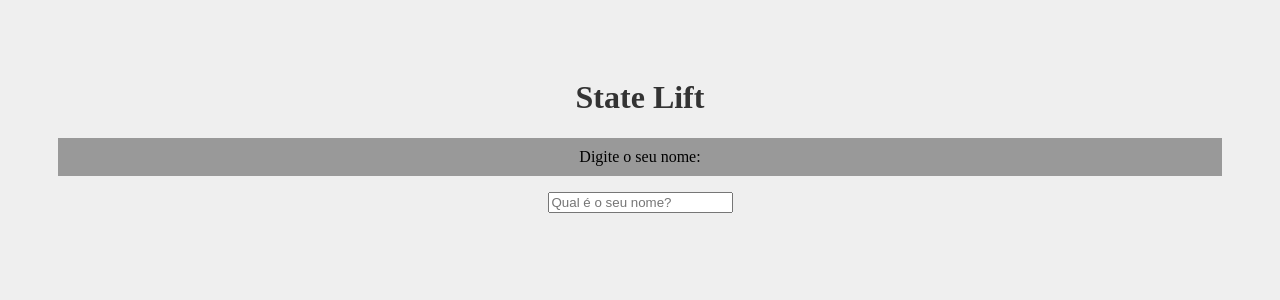
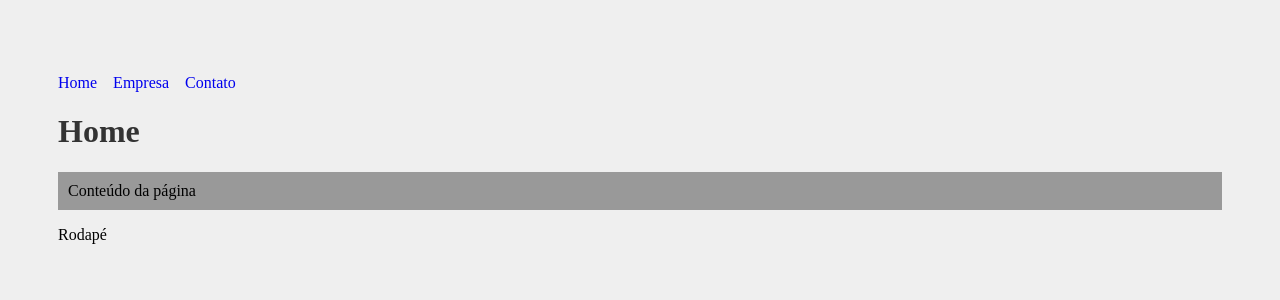
Before and after one commit to adryancsmendes/aprendendo-react, a React (Create React App) app: page / in a window 1280 px wide. Shown: the top 300 px of the page. Built offline with nearby package versions, Linux system fonts and the light colour scheme.

Commit message:
aprendendo react router

```diff
--- a/package.json
+++ b/package.json
@@ -8,6 +8,7 @@
     "@testing-library/user-event": "^13.5.0",
     "react": "^18.2.0",
     "react-dom": "^18.2.0",
+    "react-router-dom": "^6.9.0",
     "react-scripts": "5.0.1",
     "web-vitals": "^2.1.4"
   },
--- a/src/App.js
+++ b/src/App.js
@@ -1,20 +1,23 @@
-import { useState } from 'react';
-
-import './App.css';
-import Saudacao from './components/Saudacao';
-import SeuNome from './components/SeuNome';
-
+import { BrowserRouter as Router, Routes, Route } from "react-router-dom";
+import NavBar from "./components/layout/NavBar";
+import Footer from "./components/layout/Footer";
+import Home from "./components/pages/Home";
+import Empresa from "./components/pages/Empresa";
+import Contato from "./components/pages/Contato";
 
 function App() {
-  const [nome, setNome] = useState();
 
   return (
-    <div className="App">
-      <h1>State Lift</h1>
-      <SeuNome setNome={setNome} />
-      <Saudacao nome={nome}/>
-    </div>
-  );
+    <Router>
+      <NavBar />
+      <Routes>
+        <Route exact path="/" element={<Home />}/>
+        <Route path="/contato" element={<Contato />}/>
+        <Route path="/empresa" element={<Empresa />}/>
+      </Routes>
+      <Footer />
+    </Router>
+  )
 }
 
 export default App;
--- /dev/null
+++ b/src/components/layout/Footer.js
@@ -0,0 +1,7 @@
+function Footer() {
+    return (
+        <footer>Rodapé</footer>
+    )
+}
+
+export default Footer
--- /dev/null
+++ b/src/components/layout/NavBar.js
@@ -0,0 +1,20 @@
+import { Link } from "react-router-dom";
+import styles from './NavBar.modules.css'
+
+function NavBar() {
+    return (
+        <ul className="list">
+        <li className="item">
+          <Link to="/">Home</Link>
+        </li>
+        <li className="item">
+          <Link to="/empresa">Empresa</Link>
+        </li>
+        <li className="item">
+          <Link to="/contato">Contato</Link>
+        </li>
+      </ul>
+    )
+}
+
+export default NavBar
--- /dev/null
+++ b/src/components/layout/NavBar.modules.css
@@ -0,0 +1,13 @@
+.list {
+    display: flex;
+    list-style: none;
+    padding-left: 0;
+}
+
+.item {
+    margin-right: 1em;
+}
+
+.item a {
+    text-decoration: none;
+}
--- /dev/null
+++ b/src/components/pages/Contato.js
@@ -0,0 +1,10 @@
+function Contato() {
+    return (
+        <div>
+            <h1>Contato</h1>
+            <p>Conteúdo da página</p>
+        </div>
+    )
+}
+
+export default Contato
--- /dev/null
+++ b/src/components/pages/Empresa.js
@@ -0,0 +1,10 @@
+function Empresa() {
+    return (
+        <div>
+            <h1>Empresa</h1>
+            <p>Conteúdo da página</p>
+        </div>
+    )
+}
+
+export default Empresa
--- /dev/null
+++ b/src/components/pages/Home.js
@@ -0,0 +1,10 @@
+function Home() {
+    return (
+        <div>
+            <h1>Home</h1>
+            <p>Conteúdo da página</p>
+        </div>
+    )
+}
+
+export default Home
```
Also changed, not shown: 1 other file (tests, documents, lock files or other folders).
